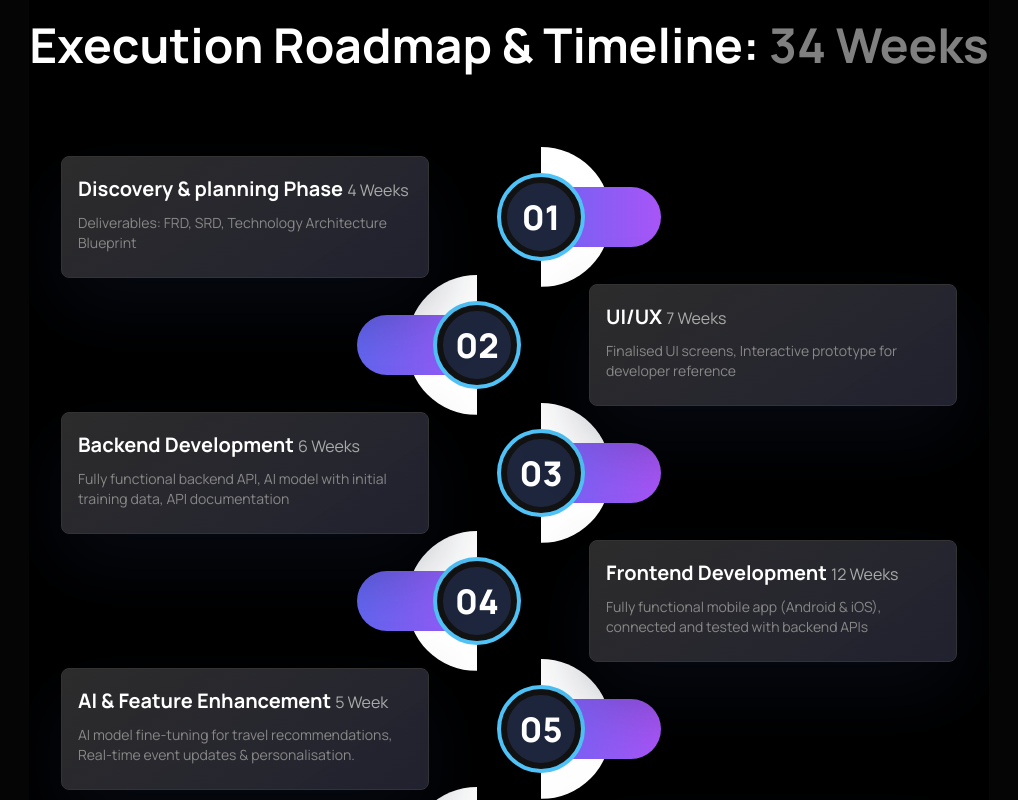
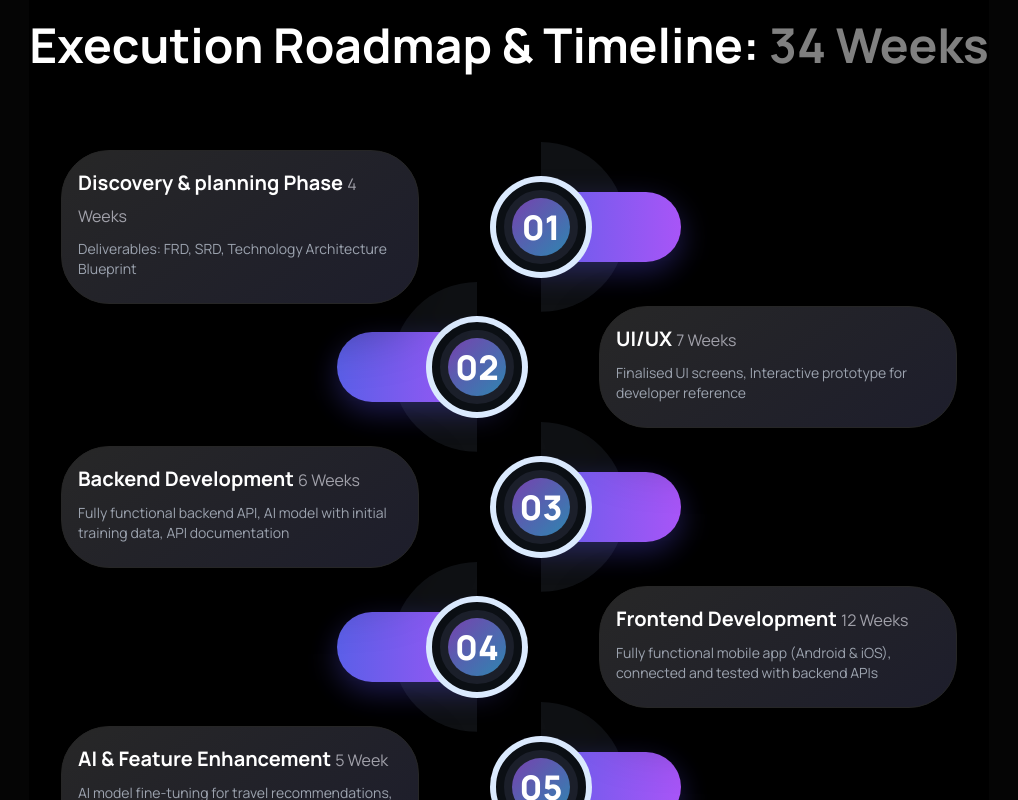
Before and after one commit to khushalishah2611/vedx-solutions-2, a React (Vite) app in the folder frontend/: page /casestudy/art-of-living-meditation-app in a window 1280 px wide. Shown: the part 5840-6640 px from the top of the page, without its empty margins (131-1149 px from the left). Built offline with nearby package versions, Linux system fonts and the light colour scheme.

Commit message:
Trim timeline spine in team section

```diff
--- a/frontend/src/components/sections/caseStudies/CaseStudyRoadmapSection.jsx
+++ b/frontend/src/components/sections/caseStudies/CaseStudyRoadmapSection.jsx
@@ -1,6 +1,5 @@
 import React from 'react';
-import PropTypes from 'prop-types';
-import { alpha, Box, Stack, Typography, Card, CardContent } from '@mui/material';
+import { Box, Stack, Typography, Card, CardContent } from '@mui/material';
 
 const steps = [
   { label: 'Discovery & planning Phase', duration: '4 Weeks', detail: 'Deliverables: FRD, SRD, Technology Architecture Blueprint' },
@@ -12,7 +11,8 @@ const steps = [
 ];
 
 const RoadmapStep = ({ step, index, isEven }) => {
-  const mainGradient = 'linear-gradient(90deg, #6366f1 0%, #a855f7 100%)';
+  const mainGradient = 'linear-gradient(90deg, #5b5fe8 0%, #a855f7 100%)';
+  const ringGradient = 'linear-gradient(135deg, #a855f7 0%, #38bdf8 100%)';
 
   return (
     <Box
@@ -22,7 +22,7 @@ const RoadmapStep = ({ step, index, isEven }) => {
         alignItems: 'center',
         width: '100%',
         position: 'relative',
-        mb: { xs: 4, md: -4 }, // Negative margin to "nest" the circles
+        mb: { xs: 4, md: -5 }, // Negative margin to "nest" the circles
       }}
     >
       {/* 1. TEXT CONTENT */}
@@ -34,18 +34,22 @@ const RoadmapStep = ({ step, index, isEven }) => {
         zIndex: 10
       }}>
         <Card sx={{
-          bgcolor: '#1a1a1a',
+          bgcolor: '#151515',
           color: 'white',
-          borderRadius: 0.5,
-          border: '1px solid #333',
-          maxWidth: 400,
+          borderRadius: 3,
+          border: '1px solid #262626',
+          boxShadow: '0 20px 60px rgba(0,0,0,0.45)',
+          maxWidth: 440,
           width: '100%'
         }}>
           <CardContent>
             <Typography variant="h6" fontWeight={700}>
-              {step.label} <Typography component="span" sx={{ color: '#aaa', fontWeight: 400 }}>{step.duration}</Typography>
+              {step.label}{' '}
+              <Typography component="span" sx={{ color: '#a1a1aa', fontWeight: 400 }}>
+                {step.duration}
+              </Typography>
             </Typography>
-            <Typography variant="body2" sx={{ color: '#888', mt: 1 }}>
+            <Typography variant="body2" sx={{ color: '#9ca3af', mt: 1 }}>
               {step.detail}
             </Typography>
           </CardContent>
@@ -55,8 +59,8 @@ const RoadmapStep = ({ step, index, isEven }) => {
       {/* 2. CENTER GRAPHIC ELEMENT */}
       <Box sx={{
         position: 'relative',
-        width: 160,
-        height: 160,
+        width: 180,
+        height: 180,
         display: 'flex',
         alignItems: 'center',
         justifyContent: 'center'
@@ -65,9 +69,9 @@ const RoadmapStep = ({ step, index, isEven }) => {
         {/* Background Semi-Circle (The Black "Snake" Body) */}
         <Box sx={{
           position: 'absolute',
-          width: 140,
-          height: 140,
-          bgcolor: '#fff',
+          width: 170,
+          height: 170,
+          bgcolor: '#0f1114',
           borderRadius: '50%',
           zIndex: 1,
           // Clip half to create the "snake" curve look
@@ -78,34 +82,43 @@ const RoadmapStep = ({ step, index, isEven }) => {
         {/* The Colored Wing / Arrow */}
         <Box sx={{
           position: 'absolute',
-          width: 140,
-          height: 60,
+          width: 160,
+          height: 70,
           background: mainGradient,
           zIndex: 2,
-          left: isEven ? 'auto' : -40,
-          right: isEven ? -40 : 'auto',
-          borderRadius: isEven ? '0 40px 40px 0' : '40px 0 0 40px',
+          left: isEven ? 'auto' : -50,
+          right: isEven ? -50 : 'auto',
+          borderRadius: isEven ? '0 48px 48px 0' : '48px 0 0 48px',
           display: 'flex',
           alignItems: 'center',
           justifyContent: isEven ? 'flex-end' : 'flex-start',
           px: 2,
-
+          boxShadow: '0 10px 30px rgba(88, 80, 236, 0.35)'
         }} />
 
         {/* The Number Circle */}
         <Box sx={{
-          width: 80,
-          height: 80,
+          width: 90,
+          height: 90,
           borderRadius: '50%',
-          bgcolor: '#1e263d',
-          border: '6px solid #121212',
-          boxShadow: '0 0 0 4px #4fc3f7', // Blue Ring
+          bgcolor: '#1b1f2a',
+          border: '8px solid #0b0f14',
+          boxShadow: '0 0 0 6px #dbeafe',
           display: 'flex',
           alignItems: 'center',
           justifyContent: 'center',
-          zIndex: 5
+          zIndex: 5,
+          position: 'relative',
+          '&::before': {
+            content: '""',
+            position: 'absolute',
+            inset: 8,
+            borderRadius: '50%',
+            background: ringGradient,
+            opacity: 0.65
+          }
         }}>
-          <Typography variant="h4" fontWeight={800} sx={{ color: 'white' }}>
+          <Typography variant="h4" fontWeight={800} sx={{ color: 'white', position: 'relative', zIndex: 2 }}>
             {String(index + 1).padStart(2, '0')}
           </Typography>
         </Box>
--- a/frontend/src/components/sections/caseStudies/CaseStudyTeamSection.jsx
+++ b/frontend/src/components/sections/caseStudies/CaseStudyTeamSection.jsx
@@ -57,8 +57,8 @@ const CaseStudyTeamSection = ({ animate = true }) => {
             position: 'absolute',
             left: { xs: '20px', md: '50%' }, // Left on mobile, Center on desktop
             transform: { xs: 'none', md: 'translateX(-50%)' },
-            top: 0,
-            bottom: 0,
+            top: 20,
+            bottom: 20,
             width: '2px',
             bgcolor: alpha('#fff', 0.2),
           }}
```
